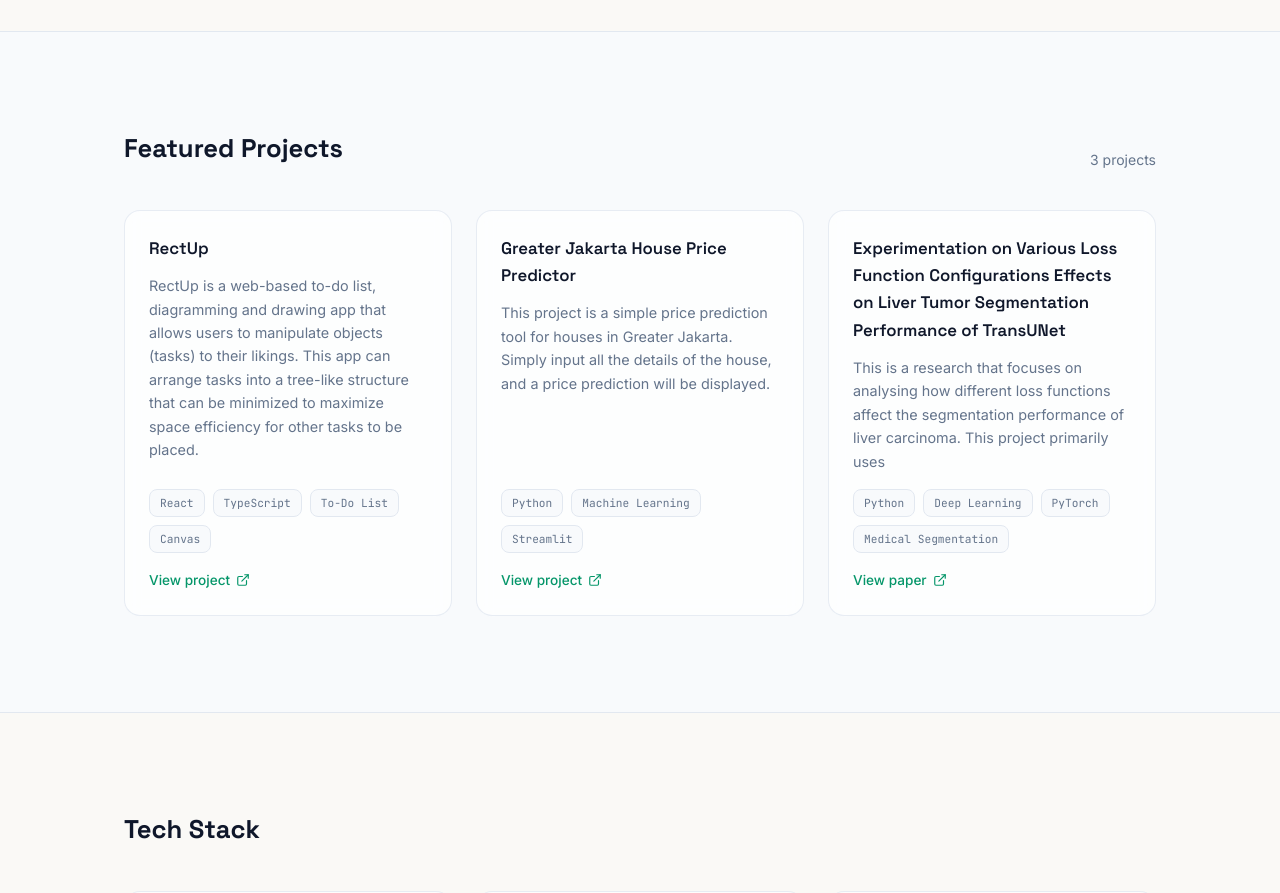
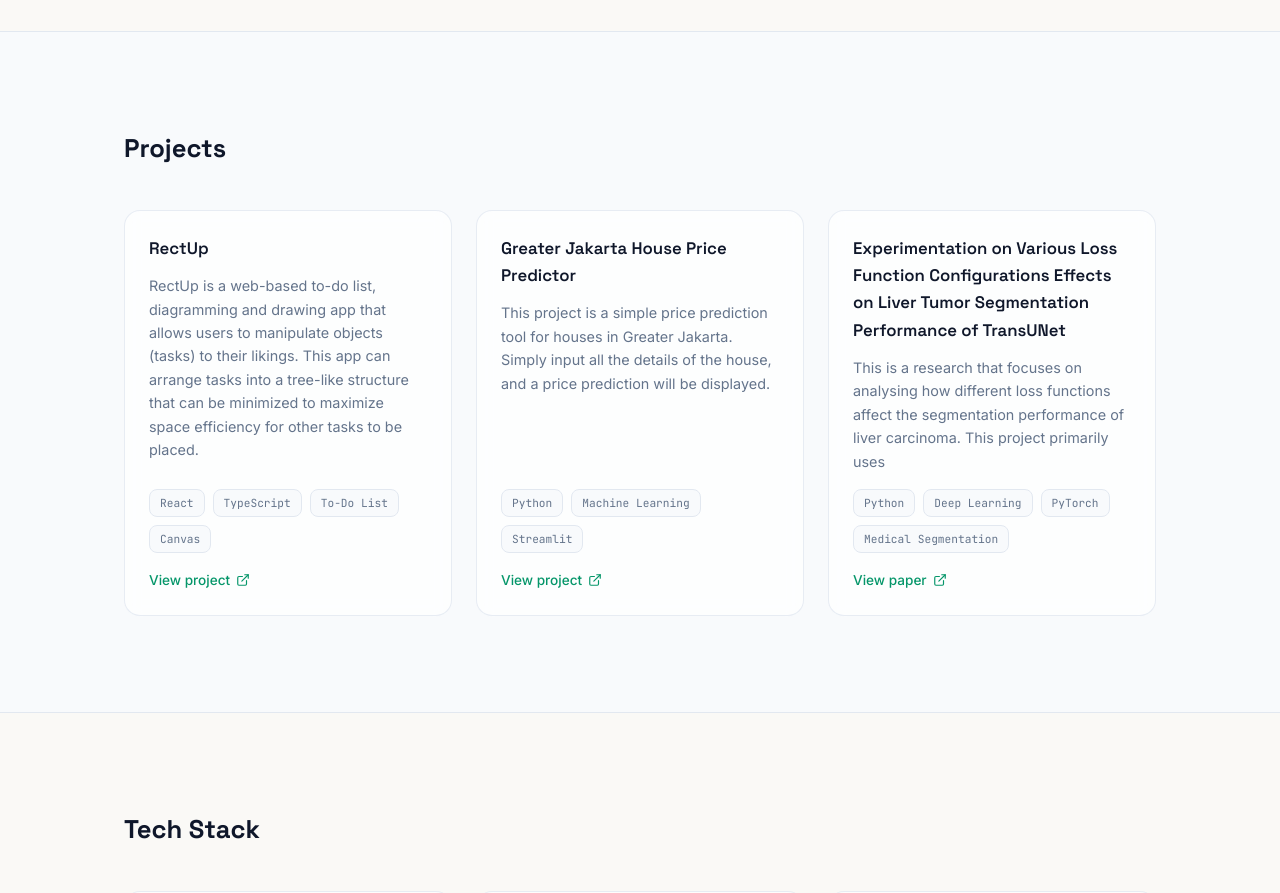
Before and after one commit to HmmmAha/portfolio, a React (Vite) app: page / in a window 1280 px wide. Shown: the part 2260-3153 px from the top of the page. Built offline with nearby package versions, Linux system fonts and the light colour scheme.

Commit message:
feat: remove unnecessary items and reword section title

```diff
--- a/src/components/sections/Projects.tsx
+++ b/src/components/sections/Projects.tsx
@@ -11,11 +11,8 @@ export function Projects({ projects }: { projects: Project[] }) {
         <AnimatedSection>
           <div className="flex items-end justify-between">
             <h2 className="font-display text-[1.6rem] font-bold text-ink">
-              Featured Projects
+              Projects
             </h2>
-            <p className="text-sm text-muted">
-              {projects.length} projects
-            </p>
           </div>
         </AnimatedSection>
         <motion.div
```
